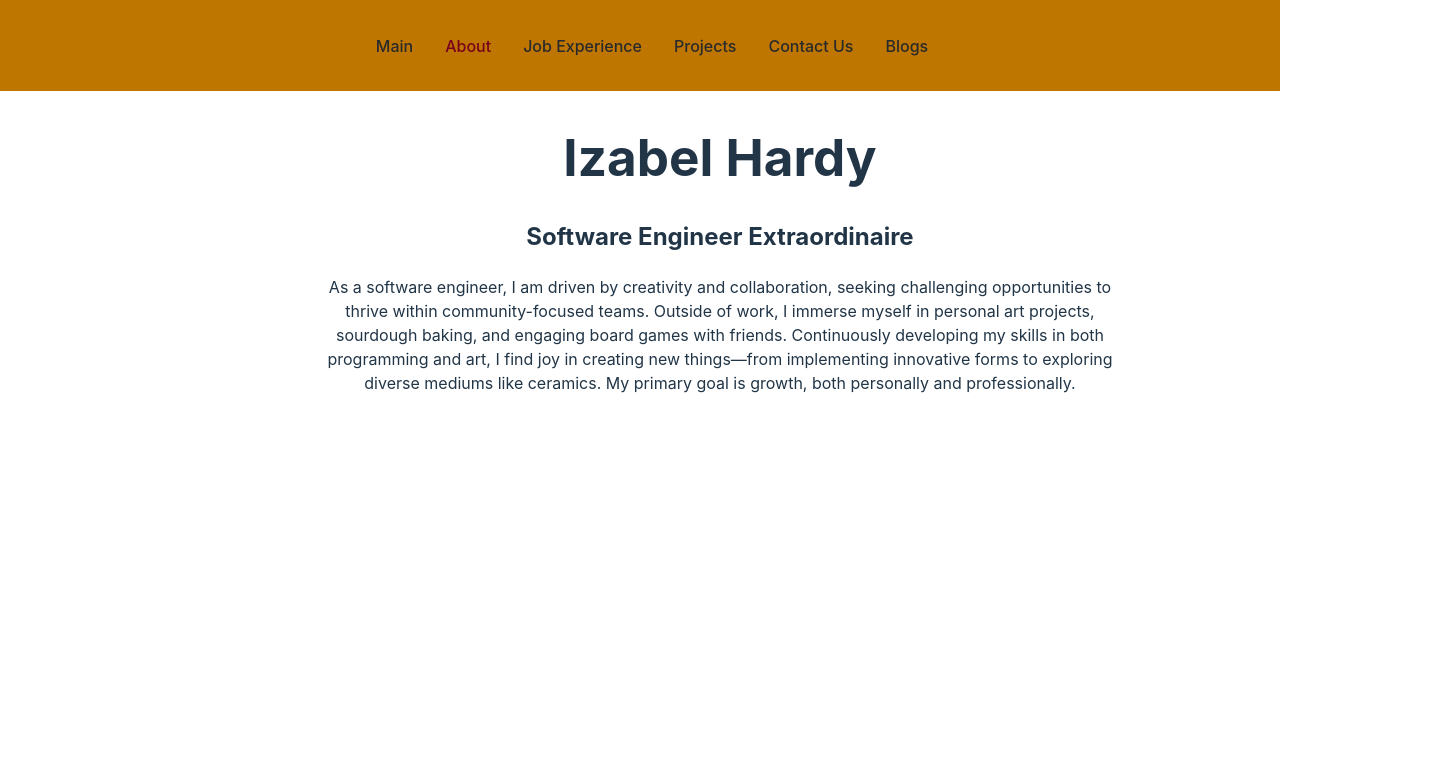
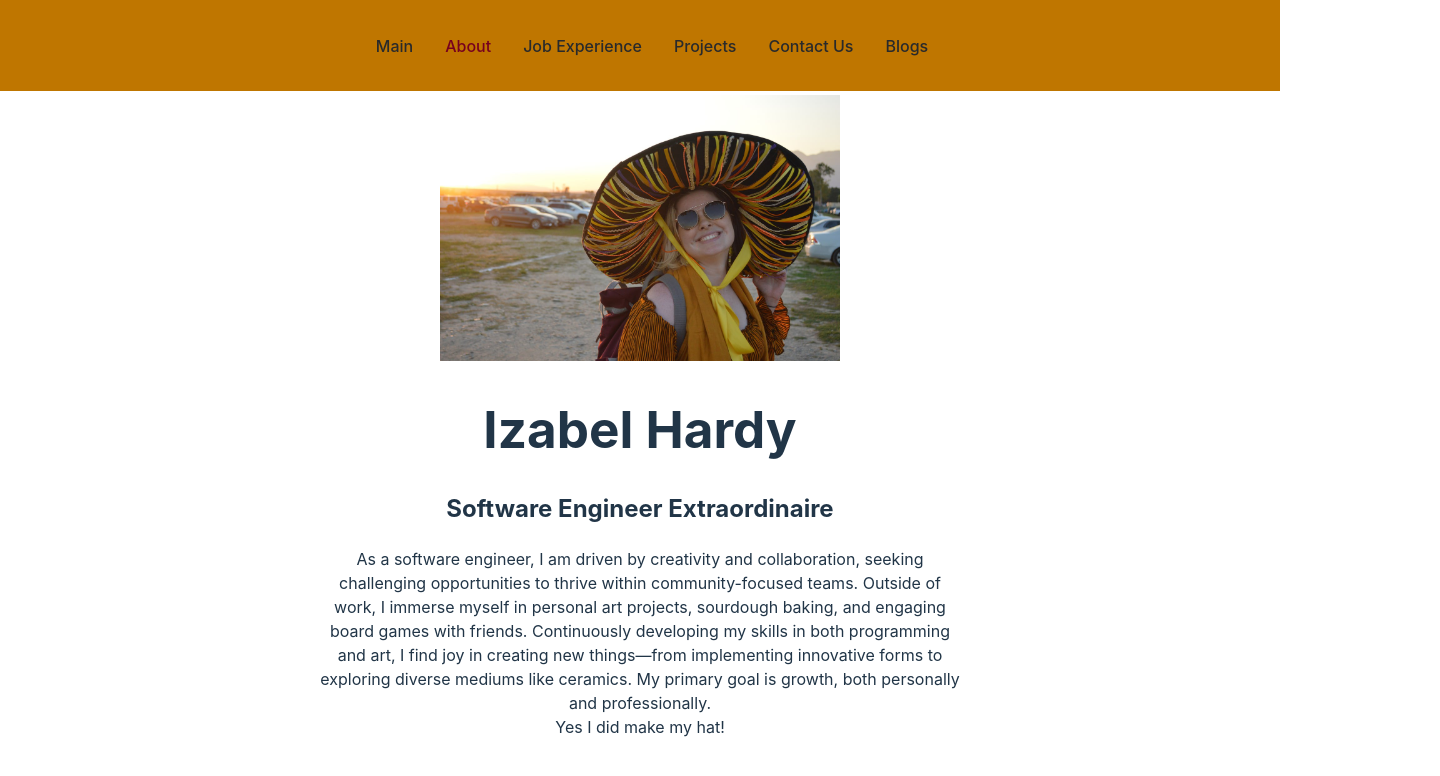
Before and after one commit to TyyGrrLily/Izzy-Website, a React (Vite) app in the folder vite-project/: page /about in a window 1280 px wide. Shown: the top 776 px of the page, 1440 px wide, since content can reach past the window. Built offline with nearby package versions, Linux system fonts and the light colour scheme.

Commit message:
Added to About to include a picture and removed width from css.

```diff
--- /dev/null
+++ b/vite-project/src/pages/About.css
@@ -0,0 +1,3 @@
+.image{
+    width: 25rem;
+}
--- a/vite-project/src/pages/About.tsx
+++ b/vite-project/src/pages/About.tsx
@@ -1,9 +1,12 @@
+import izzy from "../images/photo_2024-04-03 17.29.02.png";
 import { BasePage } from "./BasePage";
+import "./About.css";
 
 export const About = () => {
   return (
     <BasePage>
       <div>
+        <img className="image" src={izzy} />
         <h1>Izabel Hardy</h1>
         <h2>Software Engineer Extraordinaire</h2>
         <>
@@ -16,6 +19,8 @@ export const About = () => {
           diverse mediums like ceramics. My primary goal is growth, both
           personally and professionally.
         </>
+        <br />
+        <>Yes I did make my hat!</>
       </div>
     </BasePage>
   );
--- a/vite-project/src/pages/BasePage.css
+++ b/vite-project/src/pages/BasePage.css
@@ -1,5 +1,5 @@
 .page{
     padding: 0.2rem 20rem;
     align-self: center;
-    width: 50rem;
+
 }
```
Also changed, not shown: vite-project/src/images/photo_2024-04-03 17.29.02.png (added).
